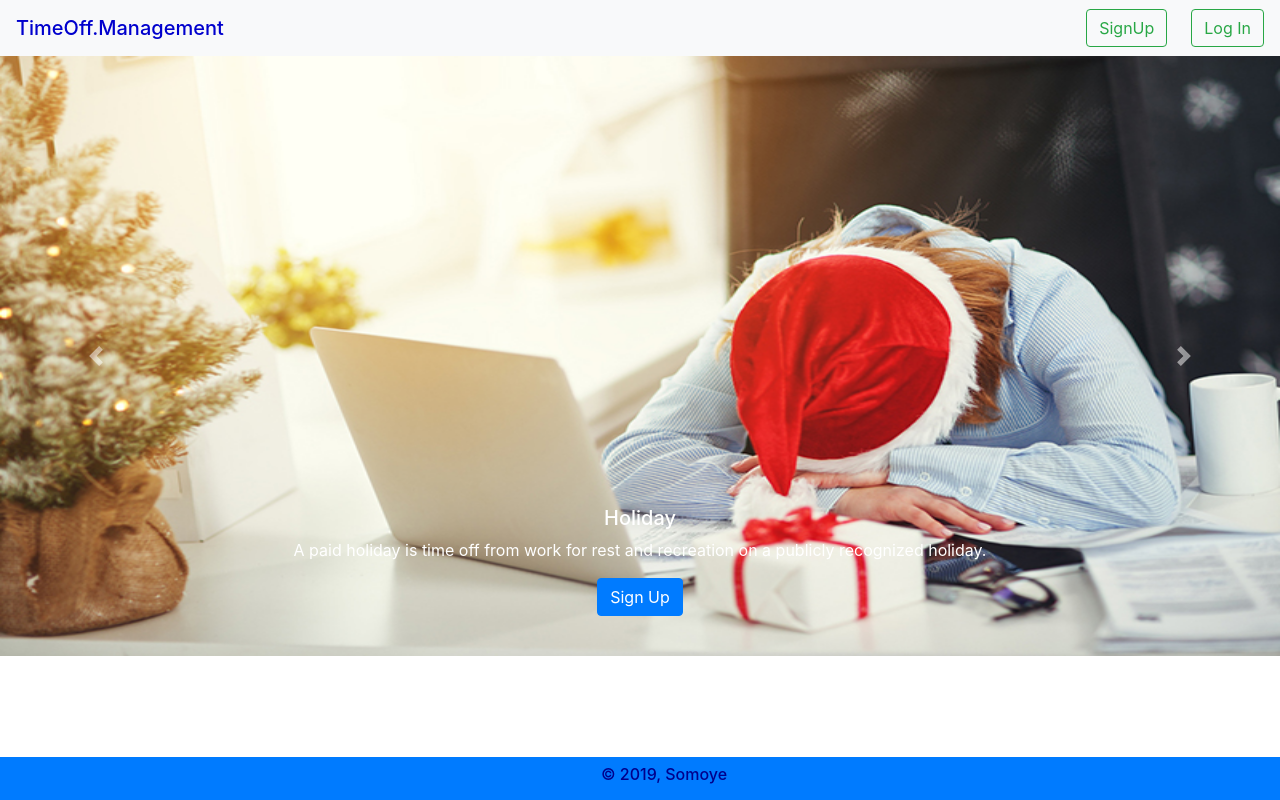
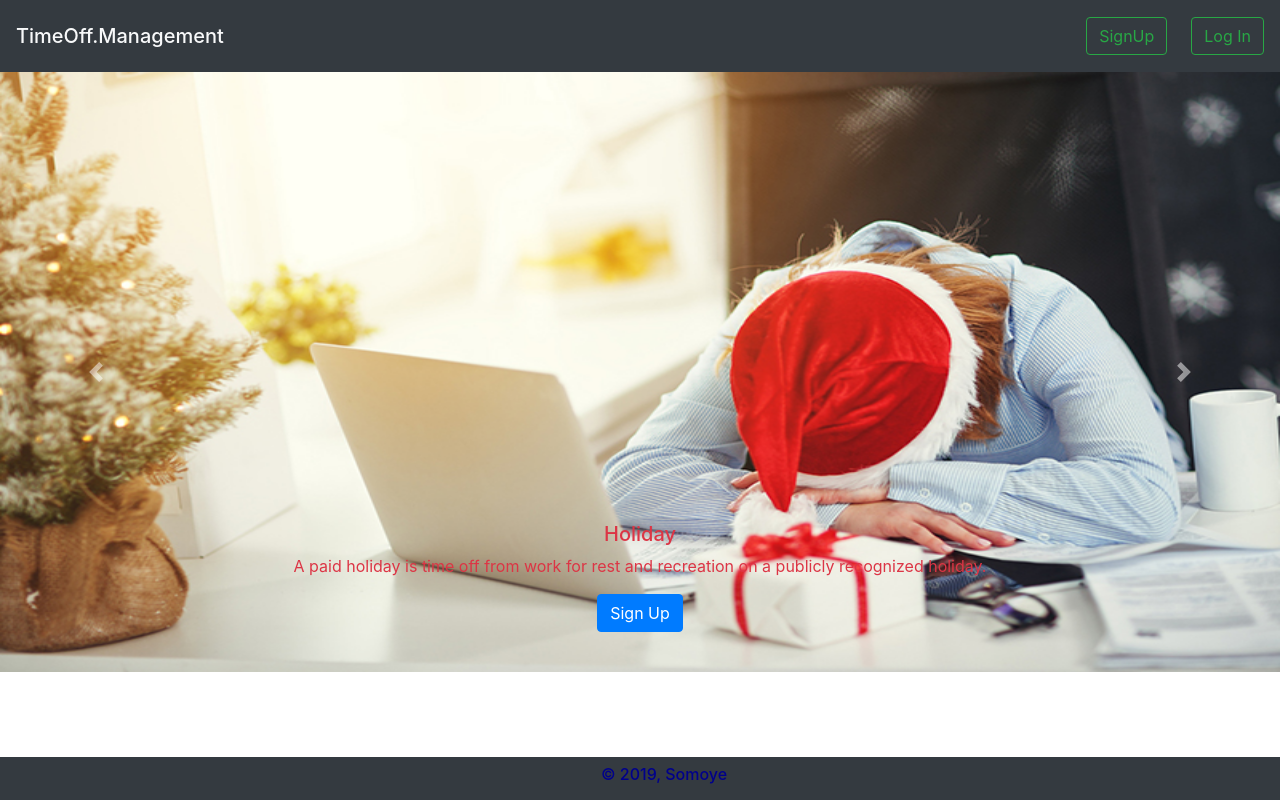
Before and after one commit to somoye123/time-off-applicaation, a React (Create React App) app: page / in a window 1280 px wide. Built offline with nearby package versions, Linux system fonts and the light colour scheme.

Commit message:
updated landing page

```diff
--- a/package.json
+++ b/package.json
@@ -4,8 +4,10 @@
   "private": true,
   "dependencies": {
     "bootstrap": "^4.3.1",
+    "express": "^4.16.4",
     "font-awesome": "^4.7.0",
     "formik": "^1.5.1",
+    "path": "^0.12.7",
     "react": "^16.8.4",
     "react-addons-css-transition-group": "^15.6.2",
     "react-calendar": "^2.18.1",
@@ -28,5 +30,6 @@
     "not dead",
     "not ie <= 11",
     "not op_mini all"
-  ]
+  ],
+  "proxy": "http://localhost:3310"
 }
--- a/src/components/Navbars/AuthNavbar.js
+++ b/src/components/Navbars/AuthNavbar.js
@@ -1,13 +1,15 @@
 import React, { Component } from "react";
-import {Link} from "react-router-dom";
+import { Link } from "react-router-dom";
 
 export default class Navbar1 extends Component {
   render() {
     return (
       <React.Fragment>
-        <nav className="navbar navbar-light bg-light">
+        <nav className="navbar navbar-light bg-dark py-3">
           <Link to="/">
-            <span className="navbar-brand mb-0 h1">TimeOff.Management</span>
+            <span className="navbar-brand mb-0 h1  text-light">
+              TimeOff.Management
+            </span>
           </Link>
           <form action="" className="form-inline">
             <Link to="/SignUp">
--- a/src/components/Navbars/DashboardNavbar.js
+++ b/src/components/Navbars/DashboardNavbar.js
@@ -6,7 +6,7 @@ export default class DashboardNavbar extends Component {
   render() {
     return (
       <React.Fragment>
-        <nav className="navbar navbar-expand-lg navbar-light bg-primary navbar-fixed-top">
+        <nav className="navbar navbar-expand-lg navbar-light bg-dark navbar-fixed-top">
           <button
             className="navbar-toggler"
             type="button"
--- a/src/components/footer/footer.js
+++ b/src/components/footer/footer.js
@@ -5,7 +5,7 @@ export default class Footer extends React.Component {
   render() {
     return (
       <React.Fragment>
-        <div className="bg-primary fixed-bottom py-2">
+        <div className="bg-dark fixed-bottom py-2">
           <footer className="text-center">
             <h6 className="ml-5">&copy; 2019, Somoye</h6>
           </footer>
--- a/src/components/home/LandingPage.js
+++ b/src/components/home/LandingPage.js
@@ -9,8 +9,6 @@ import maternity from "./images/maternity.jpg";
 import paternity from "./images/paternity.jpg";
 import sabbatical from "./images/sabbatical.jpg";
 import sick from "./images/sick.jpg";
-import vacation from "./images/vacation.jpg";
-import violence from "./images/violence.jpg";
 import Footer from "../footer/footer";
 
 export default class LandingPage extends Component {
@@ -39,16 +37,16 @@ export default class LandingPage extends Component {
           <div className="carousel-inner">
             <div className="carousel-item active" data-interval="5000">
               <img
-                src={vacation}
-                alt="vacation"
+                src={sabbatical}
+                alt="sabbatical"
                 className="d-block w-100"
                 height="600px"
               />
               <div className="carousel-caption d-none d-md-block">
-                <h5>Vacation</h5>
+                <h5>Sabbatical</h5>
                 <p>
-                  A paid, extended period of recreation and fun away from
-                  work.
+                  Paid professional leave for the purpose of pursuing
+                  study/education related to the job.
                 </p>
                 <Link to="/SignUp">
                   <button className="btn btn-primary">Sign Up</button>
@@ -63,32 +61,11 @@ export default class LandingPage extends Component {
                 className="d-block w-100"
                 height="600px"
               />
-              <div className="carousel-caption d-none d-md-block">
+              <div className="carousel-caption d-none d-md-block text-danger">
                 <h5>Holiday</h5>
                 <p>
                   A paid holiday is time off from work for rest and
                   recreation on a publicly recognized holiday.
-                </p>
-                <Link to="/SignUp">
-                  <button className="btn btn-primary">Sign Up</button>
-                </Link>
-              </div>
-            </div>
-
-            <div className="carousel-item" data-interval="5000">
-              <img
-                src={violence}
-                alt="violence"
-                className="d-block w-100"
-                height="600px"
-              />
-              <div className="carousel-caption d-none d-md-block">
-                <h5>Violence</h5>
-                <p>
-                  Paid leave granted to victims of domestic violence, sexual
-                  assault, and/or stalking in order that the employee might
-                  obtain medical attention, counseling, relocation, legal
-                  assistance and other victims services.
                 </p>
                 <Link to="/SignUp">
                   <button className="btn btn-primary">Sign Up</button>
@@ -137,31 +114,12 @@ export default class LandingPage extends Component {
 
             <div className="carousel-item" data-interval="5000">
               <img
-                src={sabbatical}
-                alt="sabbatical"
-                className="d-block w-100"
-                height="600px"
-              />
-              <div className="carousel-caption d-none d-md-block">
-                <h5>Sabbatical</h5>
-                <p>
-                  Paid professional leave for the purpose of pursuing
-                  study/education related to the job.
-                </p>
-                <Link to="/SignUp">
-                  <button className="btn btn-primary">Sign Up</button>
-                </Link>
-              </div>
-            </div>
-
-            <div className="carousel-item" data-interval="5000">
-              <img
                 src={juryDuty}
                 alt="juryDuty"
                 className="d-block w-100"
                 height="600px"
               />
-              <div className="carousel-caption d-none d-md-block">
+              <div className="carousel-caption d-none d-md-block text-success">
                 <h5>Jury Duty</h5>
                 <p>
                   An authorized absence from work that enables employees to
@@ -201,7 +159,7 @@ export default class LandingPage extends Component {
                 className="d-block w-100"
                 height="600px"
               />
-              <div className="carousel-caption d-none d-md-block">
+              <div className="carousel-caption d-none d-md-block text-primary">
                 <h5>Maternity</h5>
                 <p>
                   Paid leave for a woman who is pregnant or has just given
@@ -220,7 +178,7 @@ export default class LandingPage extends Component {
                 className="d-block w-100"
                 height="600px"
               />
-              <div className="carousel-caption d-none d-md-block">
+              <div className="carousel-caption d-none d-md-block text-dark">
                 <h5>Emergency Child Care Leave</h5>
                 <p>
                   Paid leave granted for situations causing an employee’s
```
Also changed, not shown: 1 other file (tests, documents, lock files or other folders).
